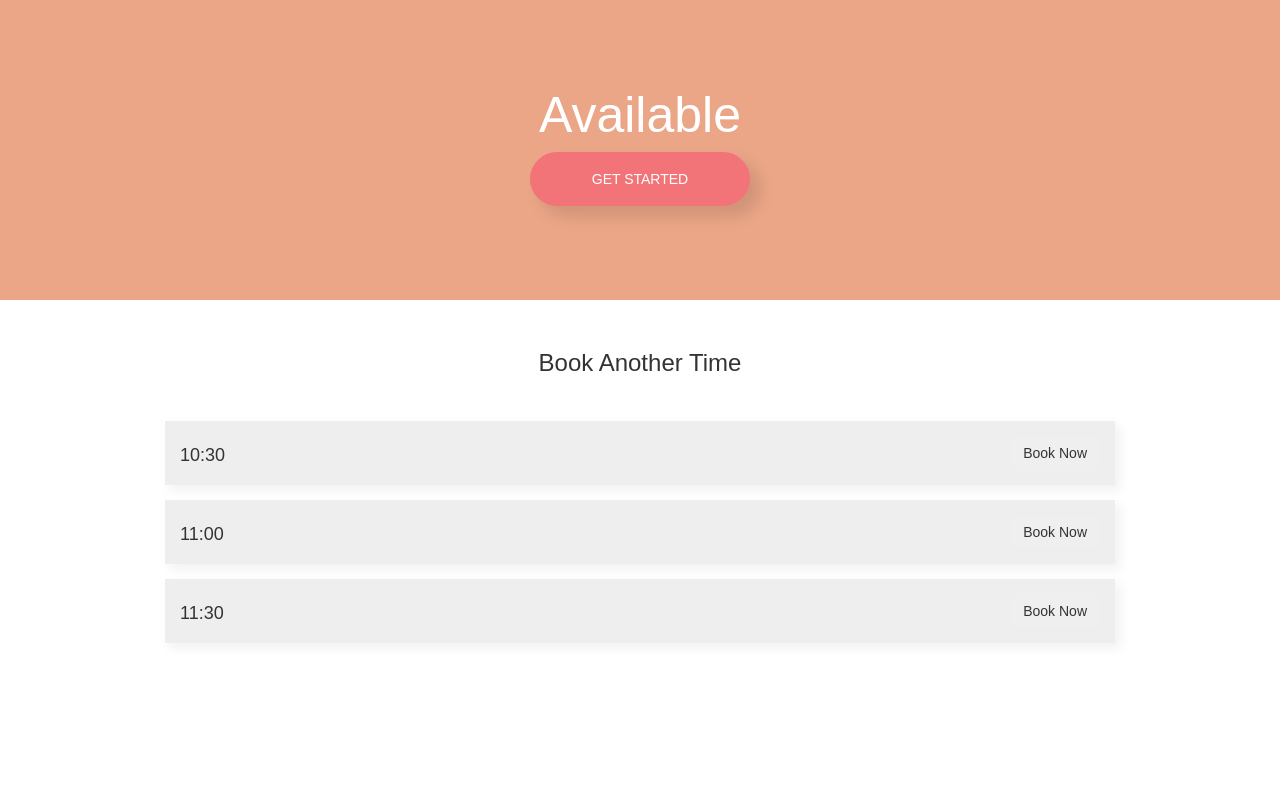
After one commit to theflowong/haven-app, a PHP site: page /landing.html in a window 1280 px wide. The commit adds this page. Run offline with PHP 8.4, Linux system fonts and the light colour scheme; some libraries are stand-ins or nearby versions.

Commit message:
Added landing page with fake booking times

```diff
--- /dev/null
+++ b/landing.html
@@ -0,0 +1,83 @@
+<!DOCTYPE html>
+<!--[if lt IE 7]>      <html class="no-js lt-ie9 lt-ie8 lt-ie7"> <![endif]-->
+<!--[if IE 7]>         <html class="no-js lt-ie9 lt-ie8"> <![endif]-->
+<!--[if IE 8]>         <html class="no-js lt-ie9">
+<!--[if IE]>         <html class="no-js ie">
+    <script src="https://oss.maxcdn.com/libs/html5shiv/3.7.0/html5shiv.js"></script>
+    <script src="https://oss.maxcdn.com/libs/respond.js/1.4.2/respond.min.js"></script> <![endif]-->
+<!--[if gt IE 8]><!--> <html class="no-js"> <!--<![endif]-->
+    <head>
+      <meta charset="utf-8">
+      <meta http-equiv="X-UA-Compatible" content="IE=edge,chrome=1">
+      <title>HAVEN</title>
+      <meta name="description" content="">
+      <meta name="viewport" content="width=device-width, initial-scale=1, maximum-scale=1">
+      <script src="//ajax.googleapis.com/ajax/libs/jquery/2.1.1/jquery.min.js"></script>
+      <script src="https://unpkg.com/sweetalert/dist/sweetalert.min.js"></script>
+
+
+      <script src="https://use.typekit.net/cng2euq.js"></script>
+      <script>try{Typekit.load({ async: true });}catch(e){}</script>
+
+      <link rel="stylesheet" type="text/css" href="style.css">
+      <link rel="stylesheet" href="https://maxcdn.bootstrapcdn.com/bootstrap/3.3.7/css/bootstrap.min.css" integrity="sha384-BVYiiSIFeK1dGmJRAkycuHAHRg32OmUcww7on3RYdg4Va+PmSTsz/K68vbdEjh4u" crossorigin="anonymous">
+
+
+    </head>
+    <body id="landing-page">
+        <!--[if lt IE 7]>
+            <p class="browsehappy">You are using an <strong>outdated</strong> browser. Please <a href="http://browsehappy.com/">upgrade your browser</a> to improve your experience.</p>
+        <![endif]-->
+
+        <header id="landing-page-header">
+          <button id="status-click" href="#"><span id="text-target"></span></button>
+          <a href="index.html"><button class="haven-button salmon get-started">Get Started</button></a>
+        </header>
+
+        <div class="container landing-page-body">
+
+          <h3 style="text-align: center;margin-bottom: 45px">Book Another Time</h3>
+
+
+
+        <div class="col-sm-10 col-sm-offset-1 booking-time-wrapper">
+          <h4 class="time">10:30</h4>
+          <button class="btn">Book Now</button>
+        </div>
+        <div class="col-sm-10 col-sm-offset-1 booking-time-wrapper">
+          <h4 class="time">11:00</h4>
+          <button class="btn">Book Now</button>
+        </div>
+
+        <div class="col-sm-10 col-sm-offset-1 booking-time-wrapper">
+          <h4 class="time">11:30</h4>
+          <button class="btn">Book Now</button>
+        </div>
+
+        </div>
+
+
+
+
+    </body>
+
+        <script type="text/javascript">
+        $( document ).ready(function() {
+
+          console.log('loaded');
+
+          $( "#status-click" ).on( "click", function() {
+
+            $('body').toggleClass('in-use');
+
+
+
+          });
+
+
+        });
+
+    </script>
+
+
+    </html>
--- a/sass/_base.scss
+++ b/sass/_base.scss
@@ -30,7 +30,9 @@
     	border-color: $salmon;
     }
     &.salmon:hover{
-    	color: $salmon;
+    	color: white;
+        background-color: darken($salmon, 10%);
+        border-color: darken($salmon, 10%);
     }
 
 }
--- a/style.css
+++ b/style.css
@@ -51,7 +51,9 @@
     background-color: #F37478;
     border-color: #F37478; }
   .haven-button.salmon:hover {
-    color: #F37478; }
+    color: white;
+    background-color: #ef454a;
+    border-color: #ef454a; }
 
 .haven-button:hover {
   background-color: white;
@@ -119,6 +121,74 @@
 .mode--single-body p {
   font-weight: 100;
   font-size: 1.6rem; }
+
+.time {
+  display: inline-block;
+  margin: 10px 0 0 0; }
+
+.booking-time-wrapper {
+  background-color: #eee;
+  display: block;
+  margin-bottom: 15px;
+  padding: 15px;
+  -webkit-box-shadow: 5px 5px 10px 1px rgba(0, 0, 0, 0.05);
+  -moz-box-shadow: 5px 5px 10px 1px rgba(0, 0, 0, 0.05);
+  box-shadow: 5px 5px 10px 1px rgba(0, 0, 0, 0.05);
+  -webkit-transition: all, 0.3s;
+  -moz-transition: all, 0.3s;
+  -ms-transition: all, 0.3s;
+  -o-transition: all, 0.3s;
+  transition: all, 0.3s; }
+  .booking-time-wrapper:hover {
+    -moz-transform: translateY(-5px);
+    -o-transform: translateY(-5px);
+    -ms-transform: translateY(-5px);
+    -webkit-transform: translateY(-5px);
+    transform: translateY(-5px); }
+  .booking-time-wrapper .btn {
+    display: inline;
+    float: right; }
+
+#status {
+  text-align: center;
+  margin-bottom: 15px;
+  font-size: 5rem; }
+
+#landing-page-header {
+  height: 300px;
+  text-align: center;
+  display: flex;
+  align-items: center;
+  justify-content: center;
+  flex-direction: column;
+  background-position: center center;
+  background-size: cover;
+  background-color: #EBA687;
+  color: white; }
+
+.landing-page-body {
+  padding: 30px 0; }
+
+#status-click {
+  background-color: transparent;
+  border: none;
+  font-size: 5rem;
+  color: white; }
+  #status-click:focus {
+    outline: none;
+    border: none; }
+
+#text-target::before {
+  content: "Available";
+  top: 0;
+  left: 0; }
+
+body.in-use #text-target::before {
+  content: "In Use";
+  top: 0;
+  left: 0; }
+body.in-use .get-started {
+  display: none; }
 
 body {
   /*background-image: url('img/desert-duotone.png');*/
--- a/style.scss
+++ b/style.scss
@@ -2,7 +2,8 @@
     "sass/_variables",
     "sass/_mixins",
     "sass/_base",
-    "sass/_single-mode-view"
+    "sass/_single-mode-view",
+    "sass/_landing"
 ;
 
 
```
Also changed, not shown: index.html (+1 -6 lines), sass/_landing.scss (added, +78 -0 lines), 1 other file.
